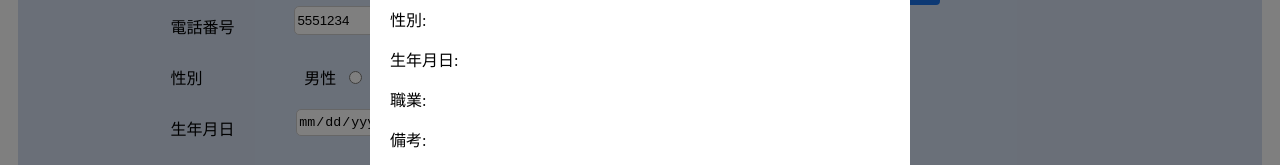
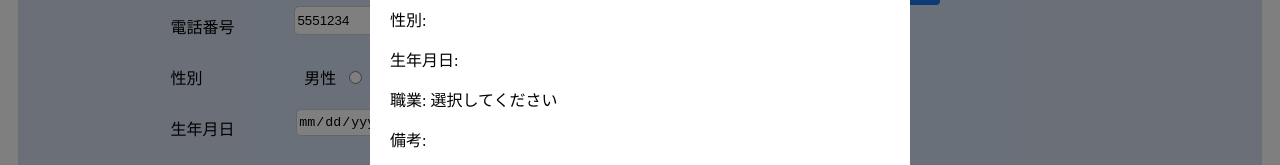
Before and after one commit to yasuhikasa/nextjs-div-practice, a Next.js app: page /users/createUser in a window 1280 px wide. Both pictures are taken after typing "Sample", "Sample", "Sample", "Sample", "name@example.com", "5551234" into the empty fields and a click on the button "登録". Shown: the part 401-566 px from the top of the page. Built offline with nearby package versions, Linux system fonts and the light colour scheme.

Commit message:
モーダルの職業を英語表記から日本語へ修正

```diff
--- a/src/pages/users/createUser.tsx
+++ b/src/pages/users/createUser.tsx
@@ -29,6 +29,15 @@ const CreateUser: React.FC = () => {
     male: '男性',
     female: '女性',
     '': ''
+  };
+
+  const jobOptionsMap: { [key: string]: string } = {
+    '': '選択してください',
+    'student': '学生',
+    'engineer': 'エンジニア',
+    'teacher': '教師',
+    'artist': '芸術家'
+    // ...
   };
 
   const inputChange = (event: React.ChangeEvent<HTMLInputElement | HTMLTextAreaElement | HTMLSelectElement>) => {
@@ -224,7 +233,7 @@ const CreateUser: React.FC = () => {
                 <p>電話番号:  {users.phone}</p>
                 <p>性別:  {genderLabels[users.gender]}</p>
                 <p>生年月日:  {users.dateOfBirth}</p>
-                <p>職業:  {users.job}</p>
+                <p>職業:  {jobOptionsMap[users.job]}</p>
                 <p>備考:  {users.notes}</p>
                 <div className={modalStyles.submit}>
                   <Button title="キャンセル" className={modalStyles.cancelButton} onClick={closeModal} />
```
Also changed, not shown: src/pages/users/editUser/[id].tsx (+10 -1 lines).
